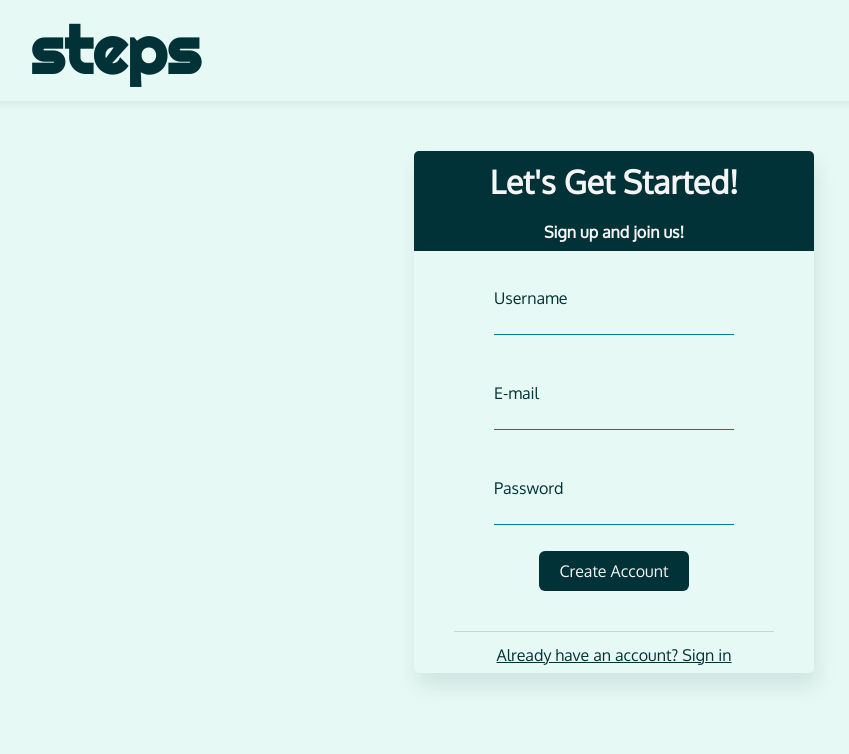
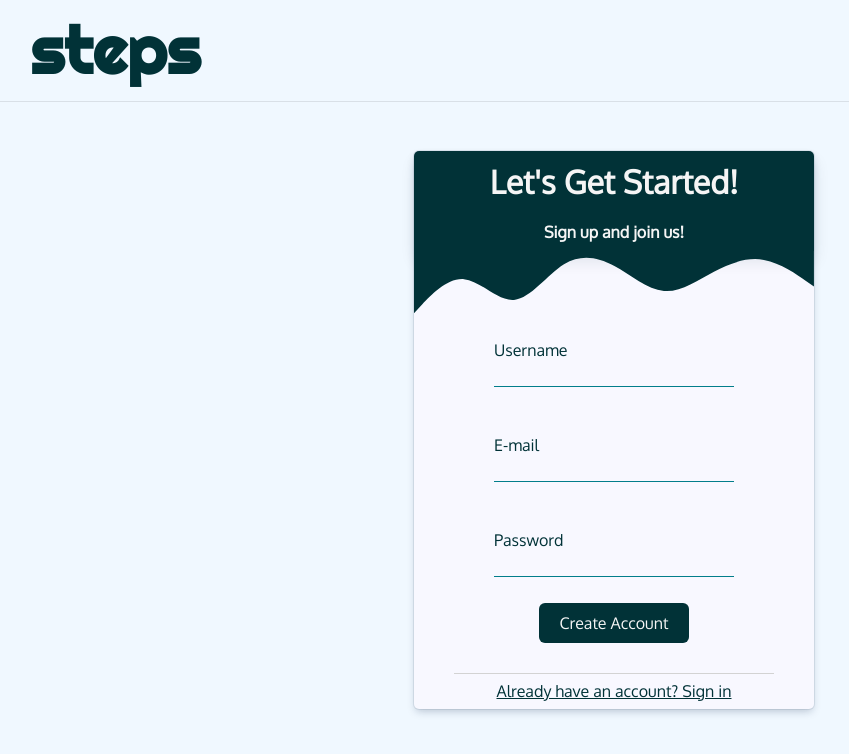
Before and after one commit to ggrkp/steps-client, a React (Create React App) app: page /signup in a window 1280 px wide. Shown: the top 754 px of the page, without its empty margins (26-875 px from the left). Built offline with nearby package versions, Linux system fonts and the light colour scheme.

Commit message:
login functionality"

```diff
--- a/src/components/forms/CardForm.js
+++ b/src/components/forms/CardForm.js
@@ -21,11 +21,11 @@ const CardForm = (props) => {
 
     return (
         <Card className={styles['center-card']}>
-            <div className="card-img">
+            <div className={styles["card-img"]}>
                 <h1 className={styles['form-title']}>{formTitle}</h1>
                 <h4 className={styles['form-title']}>{formSubtitle}</h4>
             </div>
-
+            <svg xmlns="http://www.w3.org/2000/svg" viewBox="0 0 1440 320"><path fill="#013237" fill-opacity="1" d="M0,224L30,192C60,160,120,96,180,101.3C240,107,300,181,360,176C420,171,480,85,540,48C600,11,660,21,720,53.3C780,85,840,139,900,144C960,149,1020,107,1080,74.7C1140,43,1200,21,1260,32C1320,43,1380,85,1410,106.7L1440,128L1440,0L1410,0C1380,0,1320,0,1260,0C1200,0,1140,0,1080,0C1020,0,960,0,900,0C840,0,780,0,720,0C660,0,600,0,540,0C480,0,420,0,360,0C300,0,240,0,180,0C120,0,60,0,30,0L0,0Z"></path></svg>
             {props.children}
             <br></br>
             <hr
@@ -36,7 +36,7 @@ const CardForm = (props) => {
                     height: '0.5px'
                 }}
             />
-            {currPath === '/login'  && <span>Don't have an account yet?</span>}
+            {currPath === '/login' && <span>Don't have an account yet?</span>}
             <div className={styles['center']}>
                 <button className={`btn ${btnClass}`} onClick={redirectHandler}>
                     {plainText}
--- a/src/components/forms/Form.module.css
+++ b/src/components/forms/Form.module.css
@@ -1,6 +1,6 @@
 :root {
     --dark-100: #013237;
-    --light-100: #e7f9f4;
+    --light-100: aliceblue;
     --fancy-100: #44d9a5;
     --critical-100: tomato;
 }
@@ -22,10 +22,10 @@
     /* margin: 5px 16px 15px 16px; */
     /* padding: 6px 12px; */
 
-    background-color: var(--light-100);
+    background-color: rgba(255, 255, 255, 0);
 
     font-size: 16px;
-    margin-bottom:1rem;
+    margin-bottom: 1rem;
 
     width: 60%;
     color: var(--dark-100);
@@ -39,9 +39,13 @@
     margin-top: 32px;
     margin-left: 20%;
     margin-bottom: 6px;
-    align-self:flex-start;
+    align-self: flex-start;
     color: var(--dark-100);
     font-size: 16px;
+}
+
+.form-span:first-of-type{
+    margin-top:0;
 }
 
 .center-card {
@@ -56,9 +60,25 @@
     /* color: var(--dark-100); */
 }
 
+.card-img {
+    display: flex;
+    flex-direction: column;
+    justify-content: center;
+    align-items: center;
+    box-shadow: 1px 10px 15px rgba(1, 50, 55, .1);
+    color: whitesmoke;
+    /* color: var(--light-100); */
+    border-radius: 5px 5px 0 0;
+    margin: 0;
+    padding: 0;
+    width: 100%;
+    height: 100px;
+    background-color: var(--dark-100)
+}
 
 
-@media only screen and (max-width: 500px) {
+
+@media only screen and (max-width: 400px) {
     .form {
         width: 95vw
     }
--- a/src/components/forms/SignupForm.js
+++ b/src/components/forms/SignupForm.js
@@ -1,15 +1,16 @@
 import styles from './Form.module.css'
-
+import { useNavigate } from 'react-router-dom';
 import CardForm from './CardForm'
 import { Formik, Form, Field, ErrorMessage } from 'formik';
 
 const SignupForm = () => {
+    const navigate = useNavigate();
 
     return (
 
         <>
             <Formik
-                initialValues={{ name: '', email: '', password: '' }}
+                initialValues={{ name: '', email: '', password: '', is_admin: false }}
 
                 validate={values => {
                     const errors = {};
@@ -25,10 +26,20 @@ const SignupForm = () => {
 
                 onSubmit={(values, { setSubmitting }) => {
                     // ! API CALL TO SEND TO DATABASE.
-                    setTimeout(() => {
-                        alert(JSON.stringify(values, null, 2));
-                        setSubmitting(false);
-                    }, 400);
+
+                    fetch('http://localhost:3000/create', {
+                        method: 'POST',
+                        body: JSON.stringify(values),
+                        headers: {
+                            'Content-Type': 'application/json'
+                        }
+                    })
+                        .then(
+
+                            navigate('/login')
+
+                        )
+
 
                 }}
             >
@@ -45,13 +56,13 @@ const SignupForm = () => {
                         <Form className={styles.form}>
 
                             <span className={styles['form-span']} >Username</span>
-                            <Field className={styles.field} type="text" name="name"  />
+                            <Field className={styles.field} type="text" name="name" />
 
                             <span className={styles['form-span']} >E-mail</span>
                             <Field className={styles.field} type="email" name="email" />
 
                             <span className={styles['form-span']}>Password</span>
-                            <Field className={styles.field} type="password" name="password"   />
+                            <Field className={styles.field} type="password" name="password" />
 
                             <ErrorMessage className='error-msg' name="email" component="div" />
                             <ErrorMessage className='error-msg' name="password" component="div" />
--- a/src/components/layout/Card.module.css
+++ b/src/components/layout/Card.module.css
@@ -1,9 +1,12 @@
 .card {
     /* Add shadows to create the "card" effect */
-    box-shadow: 3px 13px 20px rgba(1, 50, 55, .1);
+    /* box-shadow: 10px 13px 20px rgba(1, 50, 55, .1); */
+    box-shadow: rgba(9, 30, 66, 0.25) 0px 4px 8px -2px, rgba(9, 30, 66, 0.08) 0px 0px 0px 1px;
     transition: 0.3s;
     border-radius: 5px;
     width: max-content;
+    /* background-color: whitesmoke; */
+    background-color: ghostwhite ;
 }
 
 /* On mouse-over, add a deeper shadow */
@@ -16,6 +19,6 @@
     display: flex;
     flex-direction: column;
     align-items:center;
-    row-gap: 5px;
+    /* row-gap: 5px; */
     /* padding: 10px 16px; */
 }
--- a/src/components/layout/MainHeader.js
+++ b/src/components/layout/MainHeader.js
@@ -7,8 +7,8 @@ const MainHeader = (props) => {
             <header className={styles.mainheader}>
                 <nav className={`${styles.nav} ${styles['nav-small']} `}>
                     <div className={styles['nav-btn']}>
-                        {/* <button className='btn btn-ghost'>Profile</button> */}
-                        {/* <button className='btn btn-critical'>Log Out</button> */}
+                        {/* <button className='btn btn-ghost'>Profile</button>
+                        <button className='btn btn-critical'>Log Out</button> */}
                     </div>
                     <h1 className={styles.logo}>steps </h1>
                     {/* <ul className={`${styles['nav-ul']} ${styles['nav-small']} `}> */}
--- a/src/components/layout/MainHeader.module.css
+++ b/src/components/layout/MainHeader.module.css
@@ -1,13 +1,15 @@
 :root {
     --dark-100: #013237;
-    --light-100: #e7f9f4;
+    --light-100: aliceblue;
     --fancy-100: #44d9a5;
     --critical-100: tomato;
 }
 
 .mainheader {
-    box-shadow: 1px 1px 10px rgba(1, 50, 55, .1);
-    ;
+    /* box-shadow: 1px 1px 10px rgba(1, 50, 55, .1); */
+    /* box-shadow: rgba(1, 50, 55, .3) 0px 25px 20px -20px; */
+    box-shadow: rgba(17, 17, 26, 0.1) 0px 1px 0px;
+
 }
 
 .nav {
--- a/src/index.css
+++ b/src/index.css
@@ -6,26 +6,14 @@
 
 :root {
   --dark-100: #013237;
-  --light-100: #e7f9f4;
+  --light-100: aliceblue;
+
+
   --fancy-100: #44d9a5;
   --critical-100: tomato;
 }
 
-.card-img {
-  display: flex;
-  flex-direction: column;
-  justify-content: center;
-  align-items: center;
 
-  color: whitesmoke;
-  /* color: var(--light-100); */
-  border-radius: 5px 5px 0 0;
-  margin: 0;
-  padding: 0;
-  width: 100%;
-  height: 100px;
-  background-color: var(--dark-100)
-}
 
 @keyframes bounce {
   0%, 100% {
@@ -53,6 +41,7 @@
 }
 
 body {
+  /* background-color: aliceblue; */
   background-color: var(--light-100);
   margin: 0;
   /* font-family: -apple-system, BlinkMacSystemFont, 'Segoe UI', 'Roboto', 'Oxygen',
@@ -100,7 +89,8 @@ code {
 .btn-plain {
   padding: 0;
   margin: 8px;
-  background-color: var(--light-100);
+  background-color: rgba(255, 255, 255, 0);
+  ;
   color: var(--dark-100);
   text-decoration: underline
 }
```
